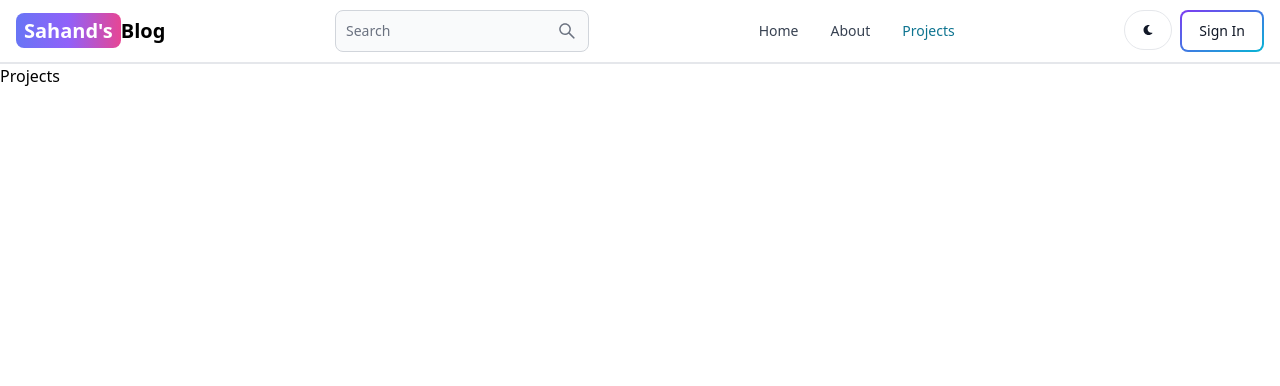
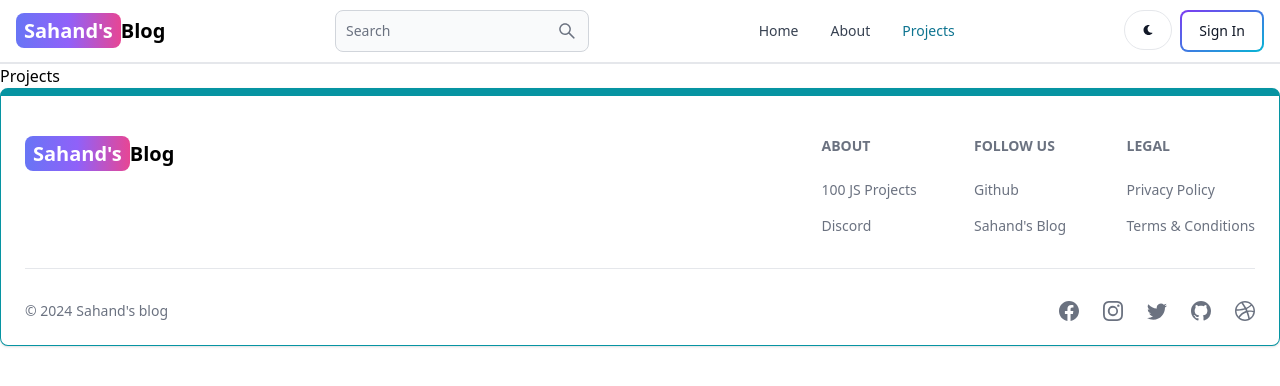
Before and after one commit to Simpleegithub/MernBlog, a React (Vite) app in the folder Client/: page /projects in a window 1280 px wide. Shown: the top 386 px of the page. Built offline with nearby package versions, Linux system fonts and the light colour scheme.

Commit message:
create a footer component

```diff
--- a/Client/src/App.jsx
+++ b/Client/src/App.jsx
@@ -6,6 +6,8 @@
 import Projects from "./pages/Projects";
 import Dashboard from './pages/Dashboard'
 import Header from "./components/Header";
+import Footer from "./components/Footer";
+
 
 
 
@@ -23,6 +25,7 @@
      <Route path="/projects" element={<Projects/>}/>
      </Routes>
 
+     <Footer/>
      </BrowserRouter>
     </div>
   );
--- /dev/null
+++ b/Client/src/components/Footer.jsx
@@ -0,0 +1,91 @@
+/* eslint-disable */
+
+import { Footer } from "flowbite-react";
+import { Link } from "react-router-dom";
+import {BsFacebook,BsInstagram,BsTwitter,BsGithub,BsDribbble} from "react-icons/bs"
+
+function FooterComp() {
+  return (
+    <Footer container className="border border-t-8 border-teal-500 ">
+      <div className=" w-full max-w-7xl mx-auto">  {/*papa div */}
+        <div className="grid w-full  justify-between sm:flex md:grid-cols-1">  {/*logo/list*/}
+          <div className=" mt-5 "> {/*logo */}
+            <Link
+              to="/"
+              className="self-center whitespace-nowrap text-lg sm:text-xl font-semibold dark:text-white"
+            >
+              <span className="px-2 py-1 bg-gradient-to-r from-indigo-500 via-purple-500 to-pink-500 rounded-lg text-white">
+                Sahand's
+              </span>
+              Blog
+            </Link>
+          </div>
+          <div className="grid grid-cols-2 gap-8 mt-4 sm:grid-cols-3 sm:gap-6"> {/*list*/}
+            <div>
+              <Footer.Title title="About" />
+              <Footer.LinkGroup col>
+                <Footer.Link
+                  href="https://www.100jsprojects.com"
+                  target="_blank"
+                  rel="noopener noreferrer"
+                >
+                  100 JS Projects
+                </Footer.Link>
+
+                <Footer.Link href="#" target="_blank" rel="noopener noreferrer">
+                  Discord
+                </Footer.Link>
+              </Footer.LinkGroup>
+            </div>
+
+            <div>
+              <Footer.Title title="Follow us" />
+              <Footer.LinkGroup col>
+                <Footer.Link
+                  href="https://github.com/Simpleegithub/mern-blog"
+                  target="_blank"
+                  rel="noopener noreferrer"
+                >
+                  Github
+                </Footer.Link>
+
+                <Footer.Link
+                  href="https://www.100jsprojects.com"
+                  target="_blank"
+                  rel="noopener noreferrer"
+                >
+                  Sahand's Blog
+                </Footer.Link>
+              </Footer.LinkGroup>
+            </div>
+
+            <div>
+              <Footer.Title title="legal" />
+              <Footer.LinkGroup col>
+                <Footer.Link href="#">Privacy Policy</Footer.Link>
+
+                <Footer.Link href="https://www.100jsprojects.com">
+                  Terms &amp; Conditions
+                </Footer.Link>
+              </Footer.LinkGroup>
+            </div>
+          </div>
+        </div>
+        <Footer.Divider/>
+        <div className="w-full sm:flex sm: items-center sm:justify-between">
+         <Footer.Copyright href="#" by="Sahand's blog" year={new Date().getFullYear()}/>
+
+        <div className="flex gap-6 sm:mt-0  mt-4 sm:justify-center">
+         <Footer.Icon href="#" icon={BsFacebook} />
+         <Footer.Icon href="#" icon={BsInstagram} />
+         <Footer.Icon href="#" icon={BsTwitter} />
+         <Footer.Icon href="#" icon={BsGithub} />
+         <Footer.Icon href="#" icon={BsDribbble} />
+        </div>
+        </div>
+      </div>
+    </Footer>
+  );
+}
+
+export default FooterComp;
```
